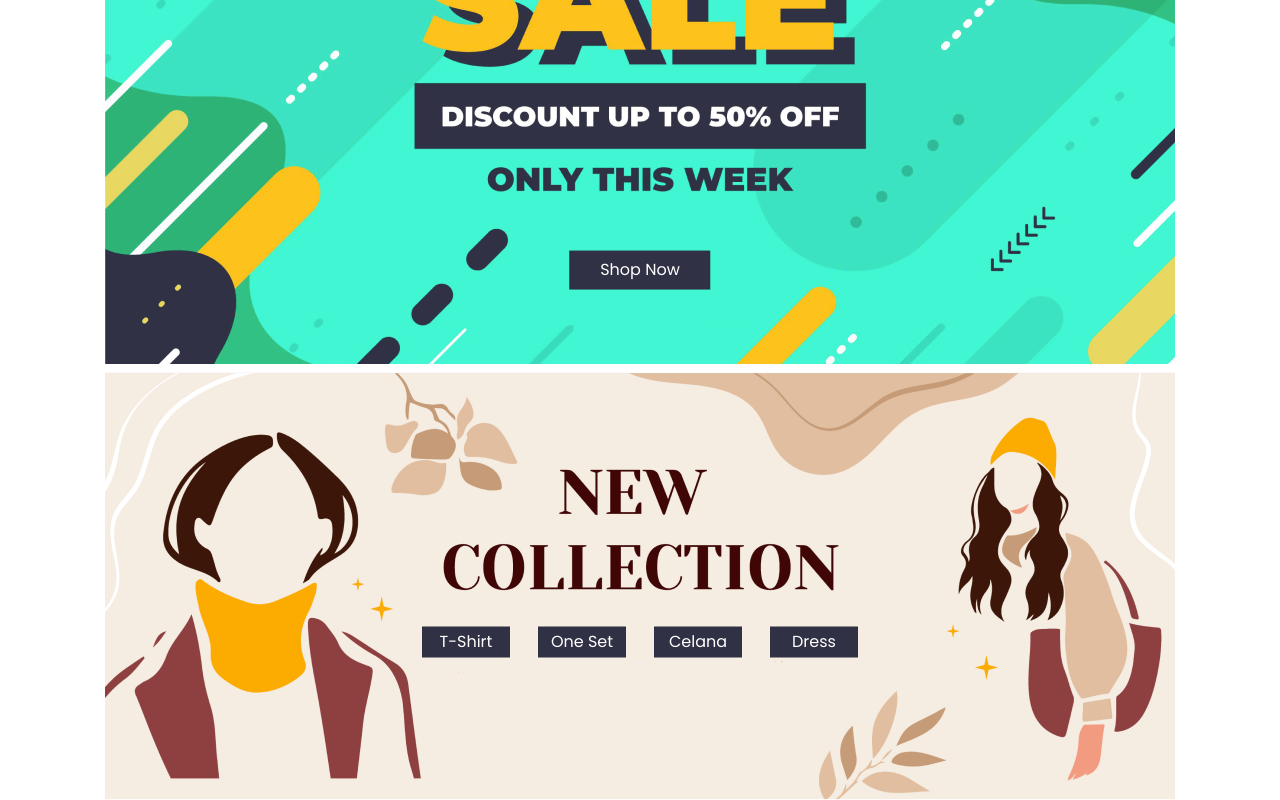
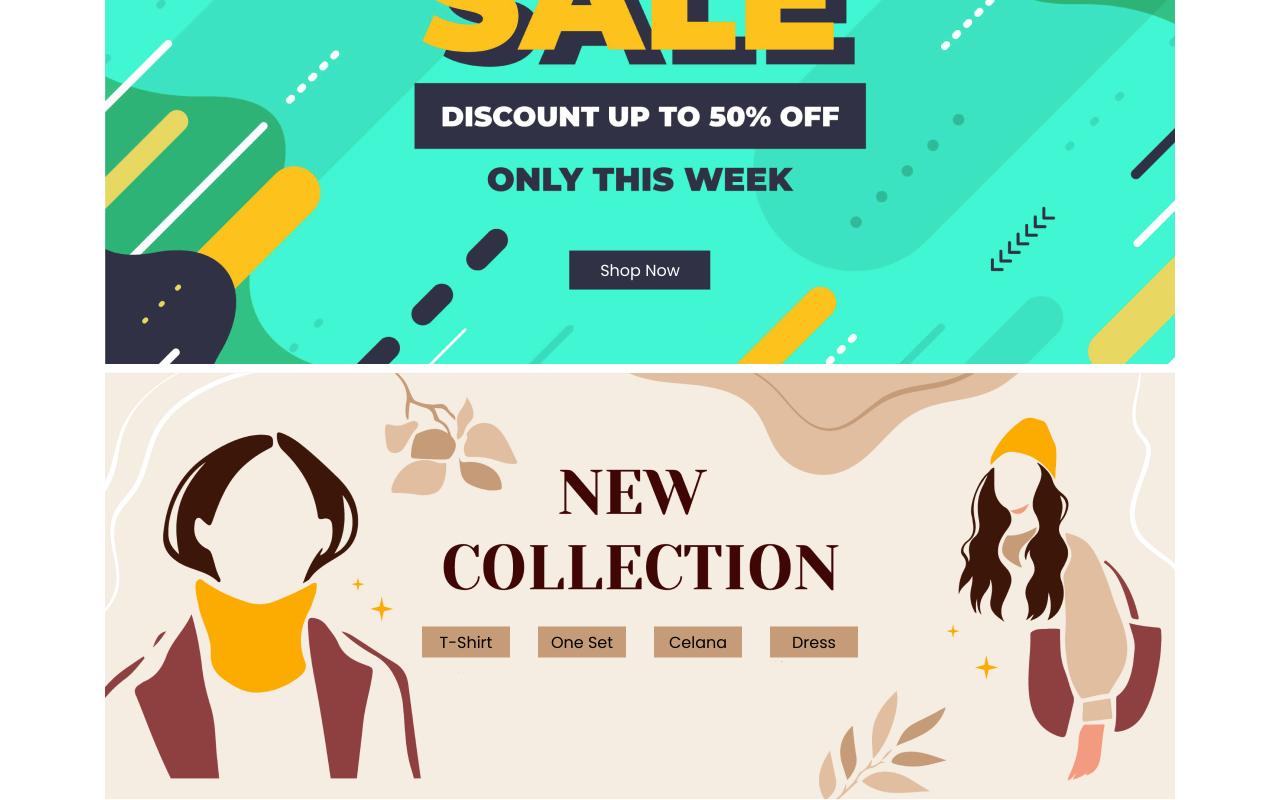
Before and after one commit to kvnallenn/younique, a React (Vite) app: page / in a window 1280 px wide. Shown: the part 405-1205 px from the top of the page. Built offline with nearby package versions, Linux system fonts and the light colour scheme.

Commit message:
Update Chakra Provider

```diff
--- a/src/App.jsx
+++ b/src/App.jsx
@@ -1,15 +1,17 @@
-import Hero from "./components/Hero"
-import Navbar from "./components/Navbar"
-import "./css/style.css"
+import { ChakraProvider } from "@chakra-ui/react";
+import Hero from "./components/Hero";
+import Navbar from "./components/Navbar";
+import "./css/style.css";
 
 function App() {
-
   return (
     <>
-    <Navbar link="Shop"/>
-    <Hero/>
+      <ChakraProvider>
+        <Navbar link="Shop" />
+        <Hero />
+      </ChakraProvider>
     </>
-  )
+  );
 }
 
-export default App
+export default App;
--- a/src/components/Hero.jsx
+++ b/src/components/Hero.jsx
@@ -7,13 +7,14 @@ import {
   Grid,
   HStack,
   Image,
+  Text,
   VStack,
 } from "@chakra-ui/react";
 
 const Hero = () => {
   return (
     <>
-      <Container>
+      <Container maxW="auto">
         <Center>
           <VStack>
             <Box position="relative" display="inline-block">
@@ -35,49 +36,18 @@ const Hero = () => {
             </Box>
             <Box position="relative" display="inline-block">
               <Image src="../img/53567252.png" />
-              <HStack spacing={10}>
-                <Box position="absolute" transform="translate(-50%, -50%)" top="63%"
-                left="50%" id="box-hero">
-                <Button
-                  backgroundColor="#303144"
-                  color="#FFFFFF"
-                  width="88px"
-                  height="31px"
-                  fontFamily={"poppins"}
-                  id="button-shop-2"
+              <HStack spacing="24px">
+                <Box
+                  position="absolute"
+                  transform="translate(-50%, -50%)"
+                  top="63%"
+                  left="50%"
+                  id="box-hero"
                 >
-                  T-Shirt
-                </Button>
-                <Button
-                  backgroundColor="#303144"
-                  color="#FFFFFF"
-                  width="88px"
-                  height="31px"
-                  fontFamily={"poppins"}
-                  id="button-shop-2"
-                >
-                  One Set
-                </Button>
-                <Button
-                  backgroundColor="#303144"
-                  color="#FFFFFF"
-                  width="88px"
-                  height="31px"
-                  fontFamily={"poppins"}
-                  id="button-shop-2"
-                >
-                  Celana
-                </Button>
-                <Button
-                  backgroundColor="#303144"
-                  color="#FFFFFF"
-                  width="88px"
-                  height="31px"
-                  fontFamily={"poppins"}
-                  id="button-shop-2"
-                >
-                  Dress
-                </Button>
+                  <Button id="button-shop-2">T-Shirt</Button>
+                  <Button id="button-shop-2">One Set</Button>
+                  <Button id="button-shop-2">Celana</Button>
+                  <Button id="button-shop-2">Dress</Button>
                 </Box>
               </HStack>
             </Box>
--- a/src/css/style.css
+++ b/src/css/style.css
@@ -1,3 +1,5 @@
+/* RESPONSIVE */
+
 @media only screen and (max-width: 508px) {
   #button-shop {
     width: 75px;
@@ -6,27 +8,54 @@
   }
 }
 
-#button-shop-2 {
-  margin-left: 14px;
-  margin-right: 14px;
-  padding: 3px;
-}
-
-@media only screen and (max-width: 600px) {
+@media only screen and (max-width: 508px) {
   #button-shop-2 {
-    width: 75px;
-    height: 25px;
-    font-size: 10px;
-    margin: 10px;
+    width: 50px;
+    height: 12px;
+    font-size: 12px;
   }
 }
 
-@media only screen and (max-width: 927px) {
+@media only screen and (max-width: 959px) {
   #box-hero {
     width: 100%;
     display: flex;
     justify-content: center;
-    padding: 20px;
-    margin-top: 10px;
+    margin-top: 12px;
   }
 }
+
+/* RESPONSIVE */
+
+/* BUTTON HOVER */
+
+#button-shop:hover {
+  background-color: #fdc21c;
+  color: #303144;
+  font-weight: bold;
+}
+
+#button-shop-2:hover {
+  background-color: #3c1609;
+  color: white;
+}
+
+/* BUTTON HOVER */
+
+#button-shop {
+  font-weight: normal;
+  border-radius: 0%;
+}
+
+#button-shop-2 {
+  margin-left: 14px;
+  margin-right: 14px;
+  font-weight: 500;
+  border-radius: 0%;
+  background-color: #c69b78;
+  font-family: "poppins";
+  width: 88px;
+  height: 31px;
+  color: black;
+
+}
```
